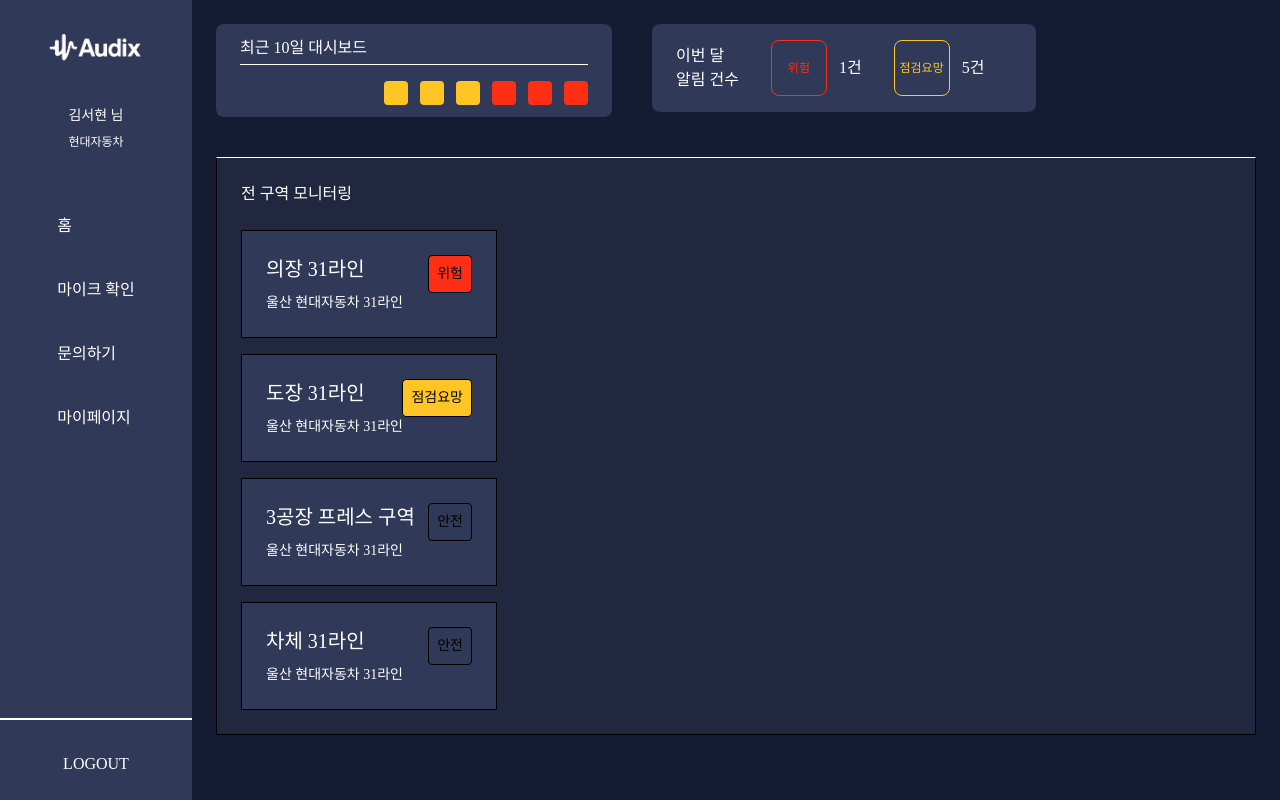
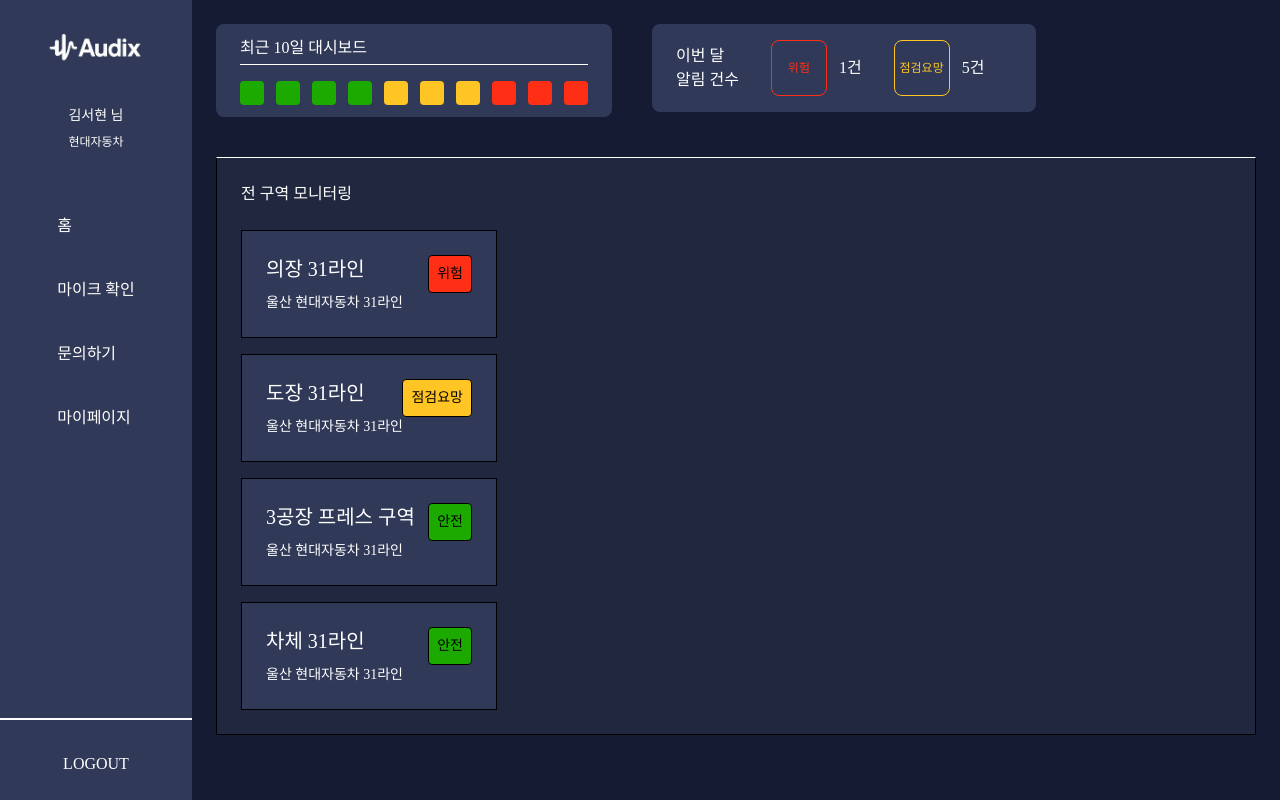
Before and after one commit to seohyeon0219/Audix-Web-FE, a Next.js app: page /area in a window 1280 px wide. Built offline with nearby package versions, Linux system fonts and the light colour scheme.

Commit message:
Refactor: 상태 스타일을 safe에서 normal, check에서 warning로 수정

```diff
--- a/src/app/globals.css
+++ b/src/app/globals.css
@@ -18,8 +18,8 @@
         --color-navy-500: #21273E;
         --color-navy-900: #141B32;
         --color-equipment-dangers: #FF2F16; /* 빨강 (위험) */
-        --color-equipment-check: #FFC525; /* 노랑 (점검요망) */
-        --color-equipment-safe: #1CAA00; /* 초록 (안전) */
+        --color-equipment-warning: #FFC525; /* 노랑 (점검요망) */
+        --color-equipment-normal: #1CAA00; /* 초록 (안전) */
         --color-equipment-repair: #898989; /* 연한 회색 (수리 중) */
         --color-equipment-offline: #515151; /* 진한 회색 (마이크 미연결) */
 
@@ -43,22 +43,22 @@
     /* 장비 상태 color */
     /* text일 때 */
     .text-danger { color: var(--color-equipment-dangers); }
-    .text-warning { color: var(--color-equipment-check); }
-    .text-safe { color: var(--color-equipment-safe); }
+    .text-warning { color: var(--color-equipment-warning); }
+    .text-normal { color: var(--color-equipment-normal); }
     .text-repair { color: var(--color-equipment-repair); }
     .text-offline { color: var(--color-equipment-offline); }
 
     /* border일 때 */
     .border-danger { border-color: var(--color-equipment-dangers); }
-    .border-warning { border-color: var(--color-equipment-check); }
-    .border-safe { border-color: var(--color-equipment-safe); }
+    .border-warning { border-color: var(--color-equipment-warning); }
+    .border-normal { border-color: var(--color-equipment-normal); }
     .border-repair { border-color: var(--color-equipment-repair); }
     .border-offline { border-color: var(--color-equipment-offline); }
 
     /* bg일 때 */
     .bg-danger { background-color: var(--color-equipment-dangers); }
-    .bg-warning { background-color: var(--color-equipment-check); }
-    .bg-safe { background-color: var(--color-equipment-safe); }
+    .bg-warning { background-color: var(--color-equipment-warning); }
+    .bg-normal { background-color: var(--color-equipment-normal); }
     .bg-repair { background-color: var(--color-equipment-repair); }
     .bg-offline { background-color: var(--color-equipment-offline); }
 }
--- a/src/components/konva/areaCanvas.tsx
+++ b/src/components/konva/areaCanvas.tsx
@@ -57,7 +57,7 @@ export default function AreaCanvas({ areaId, width, height }: AreaCanvasProps) {
 
                 const getStatusLabel = (status: StatusType) => {
                     switch (status) {
-                        case 'safe': return '안전';
+                        case 'normal': return '안전';
                         case 'warning': return '점검요망';
                         case 'danger': return '위험';
                         case 'offline': return '미연결';
--- a/src/components/machineMonitoring/aiText.tsx
+++ b/src/components/machineMonitoring/aiText.tsx
@@ -1,20 +1,20 @@
 interface AiTextProps {
     areaId: string;
     machineId: string;
-    // status: 'warning' | 'danger' | 'safe';
+    // status: 'warning' | 'danger' | 'normal';
     // message: string;
     // icon: string;
 }
 
 interface AiTextResult {
-    status: 'warning' | 'danger' | 'safe';
+    status: 'warning' | 'danger' | 'normal';
     message: string;
 }
 
 // mock data
 const AI_DATA: Record<string, AiTextResult> = {
     '1-1': {
-        status: 'safe',
+        status: 'normal',
         message: '정상 작동 중입니다. 모든 센서 값이 안정 범위 내에 있습니다.'
     },
     '1-2': {
@@ -38,7 +38,7 @@ const getStatusStyle = (status: AiTextResult['status']) => {
             return {
                 icon: '⚠️'
             };
-        case 'safe':
+        case 'normal':
             return {
                 icon: '✅'
             };
--- a/src/components/machineMonitoring/valueLineChart.tsx
+++ b/src/components/machineMonitoring/valueLineChart.tsx
@@ -135,14 +135,14 @@ const ValueLineChart: React.FC<ValueLineChartProps> = ({
                             <Line
                                 type='monotone'
                                 dataKey="value"
-                                stroke={STATUS_COLORS.safe}
+                                stroke={STATUS_COLORS.normal}
                                 strokeWidth={3}
-                                dot={{ fill: STATUS_COLORS.safe, strokeWidth: 2, r: 5 }}
+                                dot={{ fill: STATUS_COLORS.normal, strokeWidth: 2, r: 5 }}
                                 name="정상도"
                                 activeDot={{
                                     r: 7,
-                                    fill: STATUS_COLORS.safe,
-                                    stroke: STATUS_COLORS.safe,
+                                    fill: STATUS_COLORS.normal,
+                                    stroke: STATUS_COLORS.normal,
                                     strokeWidth: 2
                                 }}
                             />
--- a/src/constants/status.ts
+++ b/src/constants/status.ts
@@ -1,22 +1,22 @@
 // 상태 결정 함수
-export const getStatusFromValue = (value: number): 'danger' | 'warning' | 'safe' => {
+export const getStatusFromValue = (value: number): 'danger' | 'warning' | 'normal' => {
     if (value >= 0.0 && value <= 0.3)
         return 'danger';
     if (value >= 0.4 && value <= 0.7)
         return 'warning';
     if (value >= 0.8 && value <= 1.0)
-        return 'safe';
-    return 'safe';
+        return 'normal';
+    return 'normal';
 }
 
 // 상태별 색상
-export const getStatusColor = (status: 'danger' | 'warning' | 'safe'): string => {
+export const getStatusColor = (status: 'danger' | 'warning' | 'normal'): string => {
     switch (status) {
         case 'danger':
             return 'bg-danger';
         case 'warning':
             return 'bg-warning';
-        case 'safe':
-            return 'bg-safe';
+        case 'normal':
+            return 'bg-normal';
     }
 };
--- a/src/constants/statusColor.ts
+++ b/src/constants/statusColor.ts
@@ -1,13 +1,13 @@
 // 상태별 색상 정의
 export const STATUS_COLORS = {
-    safe: "#1CAA00", // 초록 (안전)
+    normal: "#1CAA00", // 초록 (안전)
     warning: "#FFC525", // 노랑 (점검요망)
     danger: "#FF2F16", // 빨강 (위험)
     offline: "#515151", // 연한 회색 (수리 중)
     repair: "#898989" // 진한 회색 (마이크 미연결)
 } as const;
 
-export type StatusType = 'safe' | 'warning' | 'danger' | 'offline' | 'repair';
+export type StatusType = 'normal' | 'warning' | 'danger' | 'offline' | 'repair';
 
 // 수치 기반 상태 판별 함수
 export const getStatusFromValue = (value: number): StatusType => {
@@ -16,7 +16,7 @@ export const getStatusFromValue = (value: number): StatusType => {
     } else if (value >= 0.3 && value < 0.7) {
         return 'warning';
     } else if (value >= 0.7 && value <= 1.0) {
-        return 'safe';
+        return 'normal';
     } else {
         return 'offline';
     }
@@ -24,7 +24,7 @@ export const getStatusFromValue = (value: number): StatusType => {
 
 // 상태별 라벨
 export const STATUS_LABELS = {
-    safe: "안전",
+    normal: "안전",
     warning: "점검 요망",
     danger: "위험",
     offline: "마이크 미연결",
```
